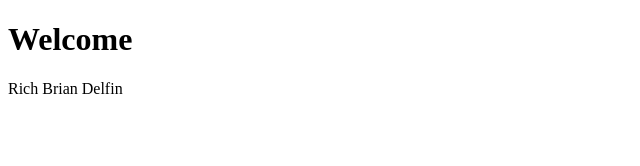
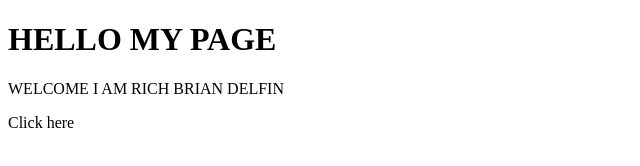
Before and after one commit to aptrichiee0007/BSITT, a plain HTML site: page index.html in a window 1280 px wide. Shown: the whole page, without its empty margins (0-640 px from the left). Drawn offline with Linux system fonts and the light colour scheme.

Commit message:
changes on feature branch

```diff
--- a/index.html
+++ b/index.html
@@ -6,7 +6,8 @@
     <title>Document</title>
 </head>
 <body>
-    <h1> Welcome </h1>
-    <p> Rich Brian Delfin </p>
+    <h1> HELLO MY PAGE </h1>
+    <p> WELCOME I AM RICH BRIAN DELFIN </p>
+    <P> Click here </P>
 </body>
 </html>
```
